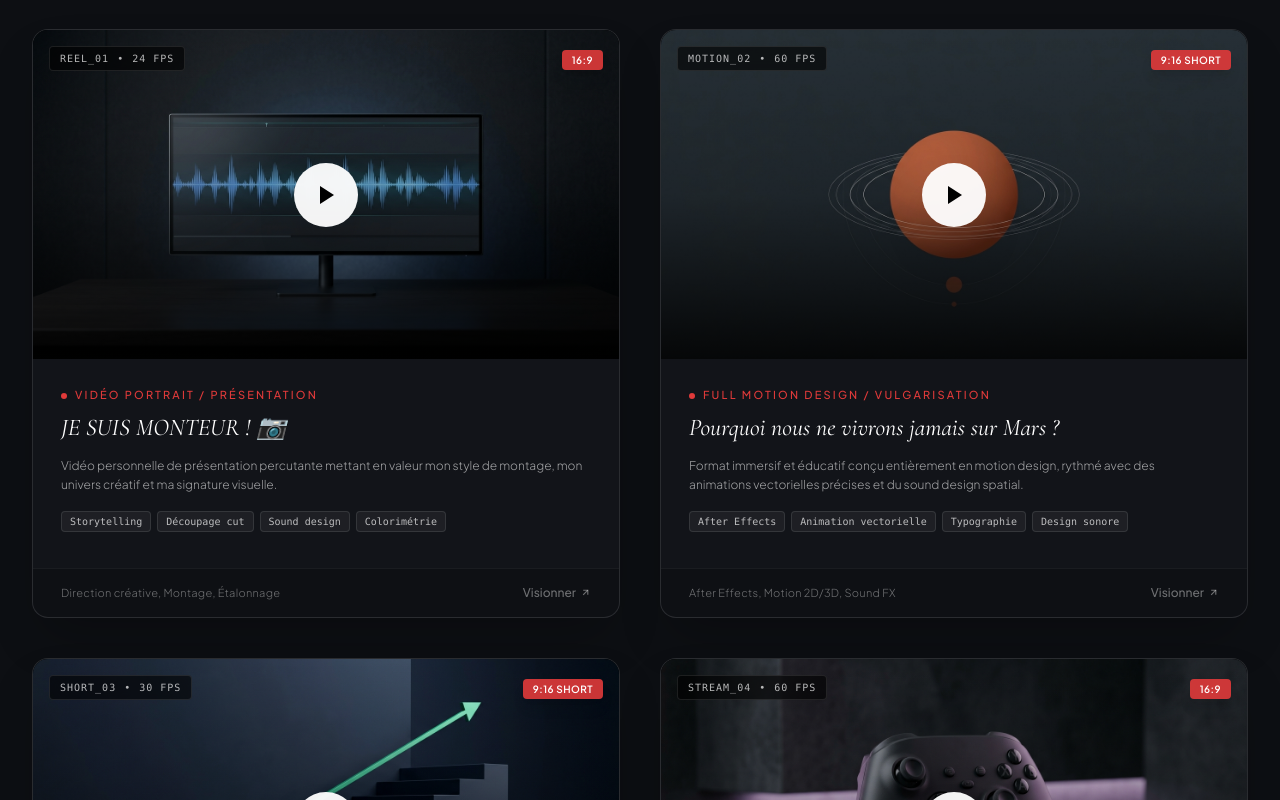
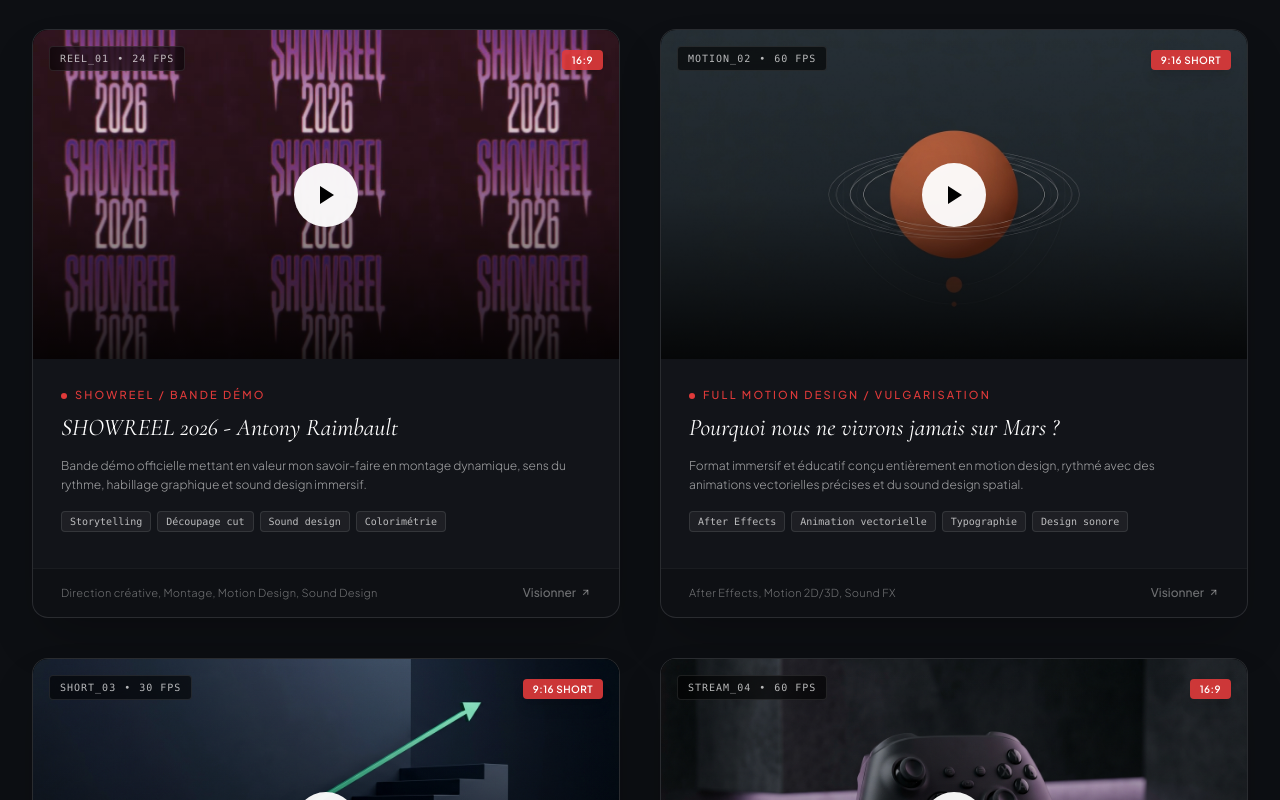
Before and after one commit to zayvisualpro/Portfolio, a React (Vite) app: page / in a window 1280 px wide. Shown: the part 3478-4278 px from the top of the page. Built offline with nearby package versions, Linux system fonts and the light colour scheme.

Commit message:
feat: remplacer JE SUIS MONTEUR par SHOWREEL 2026 - Antony Raimbault

```diff
--- a/src/components/Projects.jsx
+++ b/src/components/Projects.jsx
@@ -5,15 +5,15 @@ const projectsData = [
     id: 1,
     code: "REEL_01",
     fps: "24 FPS",
-    title: "JE SUIS MONTEUR ! 📷",
-    category: "Vidéo Portrait / Présentation",
-    description: "Vidéo personnelle de présentation percutante mettant en valeur mon style de montage, mon univers créatif et ma signature visuelle.",
-    role: "Direction créative, Montage, Étalonnage",
+    title: "SHOWREEL 2026 - Antony Raimbault",
+    category: "Showreel / Bande Démo",
+    description: "Bande démo officielle mettant en valeur mon savoir-faire en montage dynamique, sens du rythme, habillage graphique et sound design immersif.",
+    role: "Direction créative, Montage, Motion Design, Sound Design",
     competencies: ["Storytelling", "Découpage cut", "Sound design", "Colorimétrie"],
-    youtubeId: "a_G3Hx99Kwk",
+    youtubeId: "tRWgQEUkUFQ",
     thumbnail: `${import.meta.env.BASE_URL}thumbnails/video1.jpg`,
     isShort: false,
-    tag: "Présentation"
+    tag: "Showreel"
   },
   {
     id: 2,
@@ -63,7 +63,7 @@ const Projects = () => {
   const [filter, setFilter] = useState('Tous');
   const [activeVideo, setActiveVideo] = useState(null);
 
-  const categories = ['Tous', 'Présentation', 'Motion Design', 'Shorts', 'Gaming'];
+  const categories = ['Tous', 'Showreel', 'Motion Design', 'Shorts', 'Gaming'];
 
   const filteredProjects = filter === 'Tous'
     ? projectsData
```
Also changed, not shown: public/thumbnails/video1.jpg.
